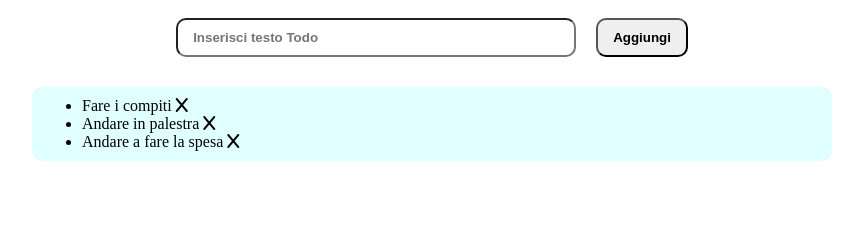
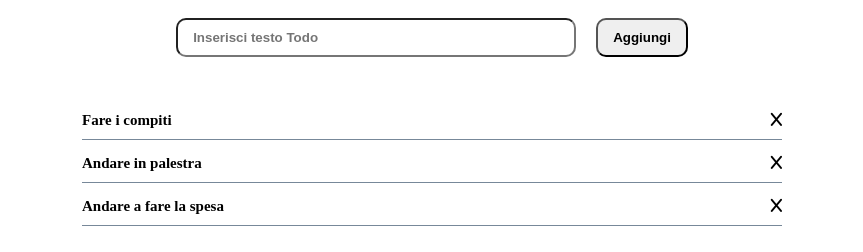
Before and after one commit to AleFabbretti/vue-todolist, a plain HTML site: page index.html in a window 1280 px wide. Shown: the part 112-364 px from the top of the page, without its empty margins (208-1071 px from the left). Drawn offline with nearby package versions, Linux system fonts and the light colour scheme.

Commit message:
Aggiunto stile alla lista ed ai task

```diff
--- a/css/style.css
+++ b/css/style.css
@@ -37,9 +37,22 @@
 }
 
 .task-container{
-    background-color: lightcyan;
     width: 800px;
     border-radius: 10px;
     padding: 10px 50px;
     margin: auto;
 }
+
+.task{
+    list-style: none;
+    font-weight: bold;
+    font-size: 15px;
+    margin: 15px 0;
+    padding-bottom: 10px;
+    border-bottom: 1px solid lightslategray;
+}
+
+li{
+    display: flex;
+    justify-content: space-between;
+}
```
